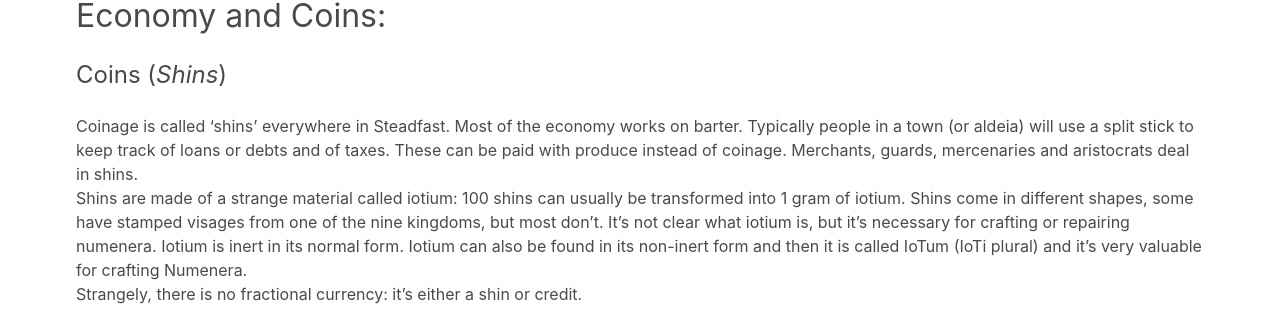
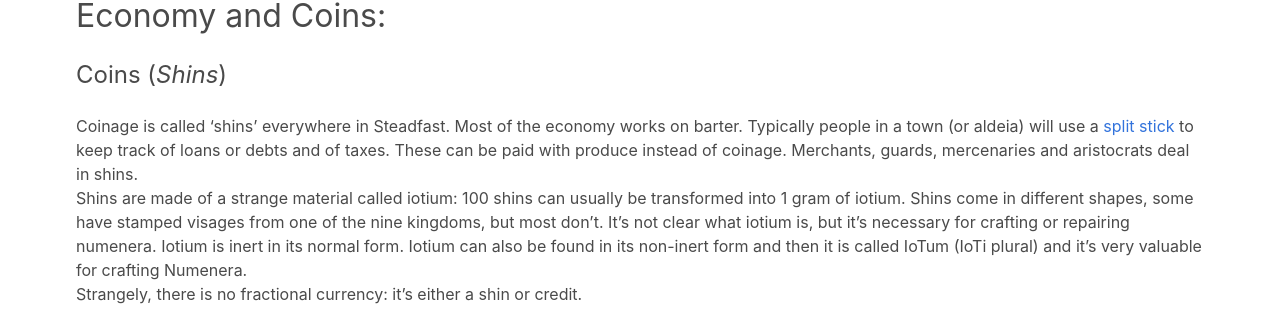
Before and after one commit to rebelwarrior/numenera, a Jekyll site: the page built from ninth_world.md, in a window 1280 px wide and 900 px high, scrolled down 5559 px. Shown: the part 144-453 px from the top of the window. Built offline with Jekyll 4.4.1, drawn with Linux system fonts in a browser that asks for light colours; nearby versions of some CDN libraries; part of the change alters nothing that is shown.

```diff
--- a/ninth_world.md
+++ b/ninth_world.md
@@ -167,7 +167,7 @@ __Shin-talk__, is older than true-lang. It's a merchant talk, it has few words a
 
 #### Coins (_Shins_)
 {:.subtitle.is-4}
-Coinage is called 'shins' everywhere in Steadfast. Most of the economy works on barter. Typically people in a town (or aldeia) will use a split stick to keep track of loans or debts and of taxes. These can be paid with produce instead of coinage. Merchants, guards, mercenaries and aristocrats deal in shins.
+Coinage is called 'shins' everywhere in Steadfast. Most of the economy works on barter. Typically people in a town (or aldeia) will use a [split stick](https://en.wikipedia.org/wiki/Tally_stick#Split_tally) to keep track of loans or debts and of taxes. These can be paid with produce instead of coinage. Merchants, guards, mercenaries and aristocrats deal in shins.
 
 Shins are made of a strange material called iotium: 100 shins can usually be transformed into 1 gram of iotium. Shins come in different shapes, some have stamped visages from one of the nine kingdoms, but most don't. It's not clear what iotium is, but it's necessary for crafting or repairing numenera. Iotium is inert in its normal form. Iotium can also be found in its non-inert form and then it is called IoTum (IoTi plural) and it's very valuable for crafting Numenera.
 
```
